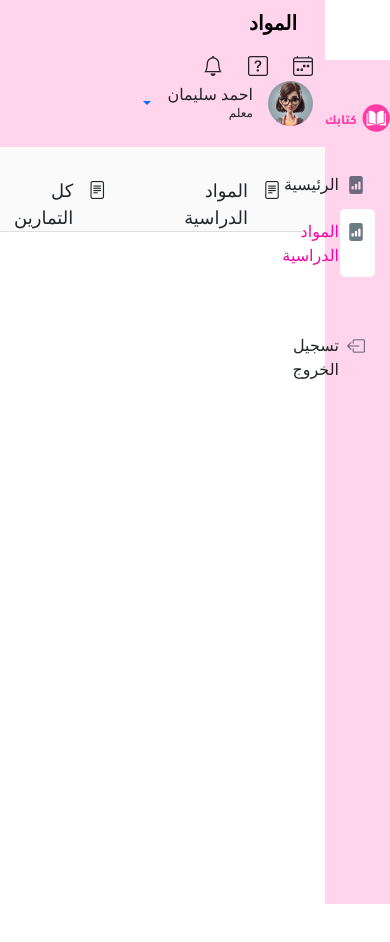
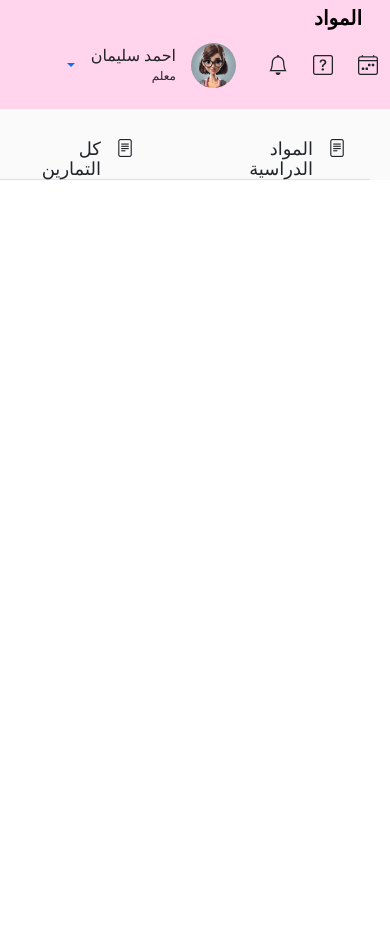
Before and after one commit to Lamyaeltatawy/ketabak-app, an Angular app in the folder ketabak/: page /subjects in a window 390 px wide. Shown: the top 942 px of the page. After the commit the page ends 844 px from the top, so only its background shows below. Built offline with nearby package versions, Linux system fonts and the light colour scheme.

Commit message:
first-route

```diff
--- a/ketabak/angular.json
+++ b/ketabak/angular.json
@@ -23,6 +23,7 @@
               "src/assets"
             ],
             "styles": [
+              "./node_modules/@angular/material/prebuilt-themes/indigo-pink.css",
               "src/styles.css",
               "./node_modules/bootstrap-icons/font/bootstrap-icons.css"
             ],
@@ -91,6 +92,7 @@
               "src/assets"
             ],
             "styles": [
+              "./node_modules/@angular/material/prebuilt-themes/indigo-pink.css",
               "src/styles.css"
             ],
             "scripts": []
--- a/ketabak/package.json
+++ b/ketabak/package.json
@@ -11,10 +11,12 @@
   "private": true,
   "dependencies": {
     "@angular/animations": "^14.2.0",
+    "@angular/cdk": "^13.0.0",
     "@angular/common": "^14.2.0",
     "@angular/compiler": "^14.2.0",
     "@angular/core": "^14.2.0",
     "@angular/forms": "^14.2.0",
+    "@angular/material": "^13.0.0",
     "@angular/platform-browser": "^14.2.0",
     "@angular/platform-browser-dynamic": "^14.2.0",
     "@angular/router": "^14.2.0",
--- a/ketabak/src/app/app.component.css
+++ b/ketabak/src/app/app.component.css
@@ -13,3 +13,33 @@
 .content{
     text-align: end;
 }
+/* media query for small  */
+
+@media (min-width: 768px) and (max-width: 991px) {
+
+
+}
+
+/* media query for medium  */
+@media (min-width: 992px) and (max-width: 1199px) {
+
+}
+
+/* media query for large  */
+@media (min-width: 1200px) {
+
+}
+
+/* media for mobiles */
+
+@media(max-width:767px) {
+    .side-bar{
+        display: none;
+    }
+    .header-container .head{
+        width: 100%;
+    }
+    .content{
+        width: 100%;
+    }
+}
--- a/ketabak/src/app/app.component.html
+++ b/ketabak/src/app/app.component.html
@@ -1,5 +1,5 @@
 <div class="header-container">
-    <div class="col-10">
+    <div class="head col-10">
         <app-header></app-header>
     </div>
 </div>
--- a/ketabak/src/app/app.module.ts
+++ b/ketabak/src/app/app.module.ts
@@ -7,6 +7,8 @@ import { MainComponent } from './components/main/main.component';
 import { RouterModule } from '@angular/router';
 import { SubjectsModule } from 'src/subjects/subjects.module';
 import { HttpClientModule } from '@angular/common/http';
+import { NoopAnimationsModule } from '@angular/platform-browser/animations';
+import { DragDropModule } from '@angular/cdk/drag-drop';
 
 @NgModule({
   declarations: [
@@ -19,7 +21,9 @@ import { HttpClientModule } from '@angular/common/http';
     SharedModule,
     RouterModule,
     SubjectsModule,
-    HttpClientModule
+    HttpClientModule,
+    NoopAnimationsModule,
+    DragDropModule,
   ],
   providers: [],
   bootstrap: [AppComponent],
--- a/ketabak/src/index.html
+++ b/ketabak/src/index.html
@@ -8,8 +8,11 @@
   <link rel="icon" type="image/x-icon" href="favicon.ico">
   <link href="https://cdn.jsdelivr.net/npm/bootstrap@5.3.3/dist/css/bootstrap.min.css" rel="stylesheet" integrity="sha384-QWTKZyjpPEjISv5WaRU9OFeRpok6YctnYmDr5pNlyT2bRjXh0JMhjY6hW+ALEwIH" crossorigin="anonymous">
   <script src="https://cdn.jsdelivr.net/npm/bootstrap@5.3.3/dist/js/bootstrap.bundle.min.js" integrity="sha384-YvpcrYf0tY3lHB60NNkmXc5s9fDVZLESaAA55NDzOxhy9GkcIdslK1eN7N6jIeHz" crossorigin="anonymous"></script>
+  <link rel="preconnect" href="https://fonts.gstatic.com">
+  <link href="https://fonts.googleapis.com/css2?family=Roboto:wght@300;400;500&display=swap" rel="stylesheet">
+  <link href="https://fonts.googleapis.com/icon?family=Material+Icons" rel="stylesheet">
 </head>
-<body>
+<body class="mat-typography">
   <app-root></app-root>
 </body>
 </html>
--- a/ketabak/src/shared/components/layout/header/header.component.ts
+++ b/ketabak/src/shared/components/layout/header/header.component.ts
@@ -1,4 +1,5 @@
 import { Component, OnInit } from '@angular/core';
+import { ActivatedRoute, Router } from '@angular/router';
 
 @Component({
   selector: 'app-header',
@@ -7,9 +8,12 @@ import { Component, OnInit } from '@angular/core';
 })
 export class HeaderComponent implements OnInit {
 
-  constructor() { }
+  constructor(private router:Router,private activatedRoute: ActivatedRoute) { }
 
   ngOnInit(): void {
+    console.log("active route", this.activatedRoute.snapshot.url
+    );
+
   }
 
 }
--- a/ketabak/src/shared/components/layout/sidebar/sidebar.component.css
+++ b/ketabak/src/shared/components/layout/sidebar/sidebar.component.css
@@ -1,6 +1,6 @@
 .side-bar-container {
     background-color: #FFD4EC;
-    height: 100vh;
+    height: 100%;
 
     .logo {
         display: flex;
@@ -25,7 +25,9 @@
                 padding: 10px;
                 display: flex;
                 flex-direction: row-reverse;
-
+                svg{
+                    margin: 4px 0px 4px 0px;
+                }
                 i {
                     font-size: 18px;
                     color: #09243499;
@@ -46,12 +48,13 @@
                 background-color:
                     #FFFFFF;
                 border-radius: 5px;
+                 i{
+                    color: #f505a5;
+
+                }
             }
 
-            i {
-                color: #f505a5;
 
-            }
         }
     }
 }
--- a/ketabak/src/styles.css
+++ b/ketabak/src/styles.css
@@ -1 +1,4 @@
 @import '~bootstrap-icons/font/bootstrap-icons.css';
+
+html, body { height: 100%; }
+body { margin: 0; font-family: Roboto, "Helvetica Neue", sans-serif; }
--- a/ketabak/src/subjects/components/subjects-list/subjects-list.component.css
+++ b/ketabak/src/subjects/components/subjects-list/subjects-list.component.css
@@ -68,4 +68,13 @@
             }
         }
     }
+}@media(max-width:767px) {
+    .subject-container{
+        /* width: 100%; */
+        .content{
+            .card{
+                width: 100%;
+            }
+        }
+    }
 }
```
Also changed, not shown: ketabak/src/subjects/subjects.module.ts (+5 -2 lines), 2 other files (tests, documents, lock files or other folders).
